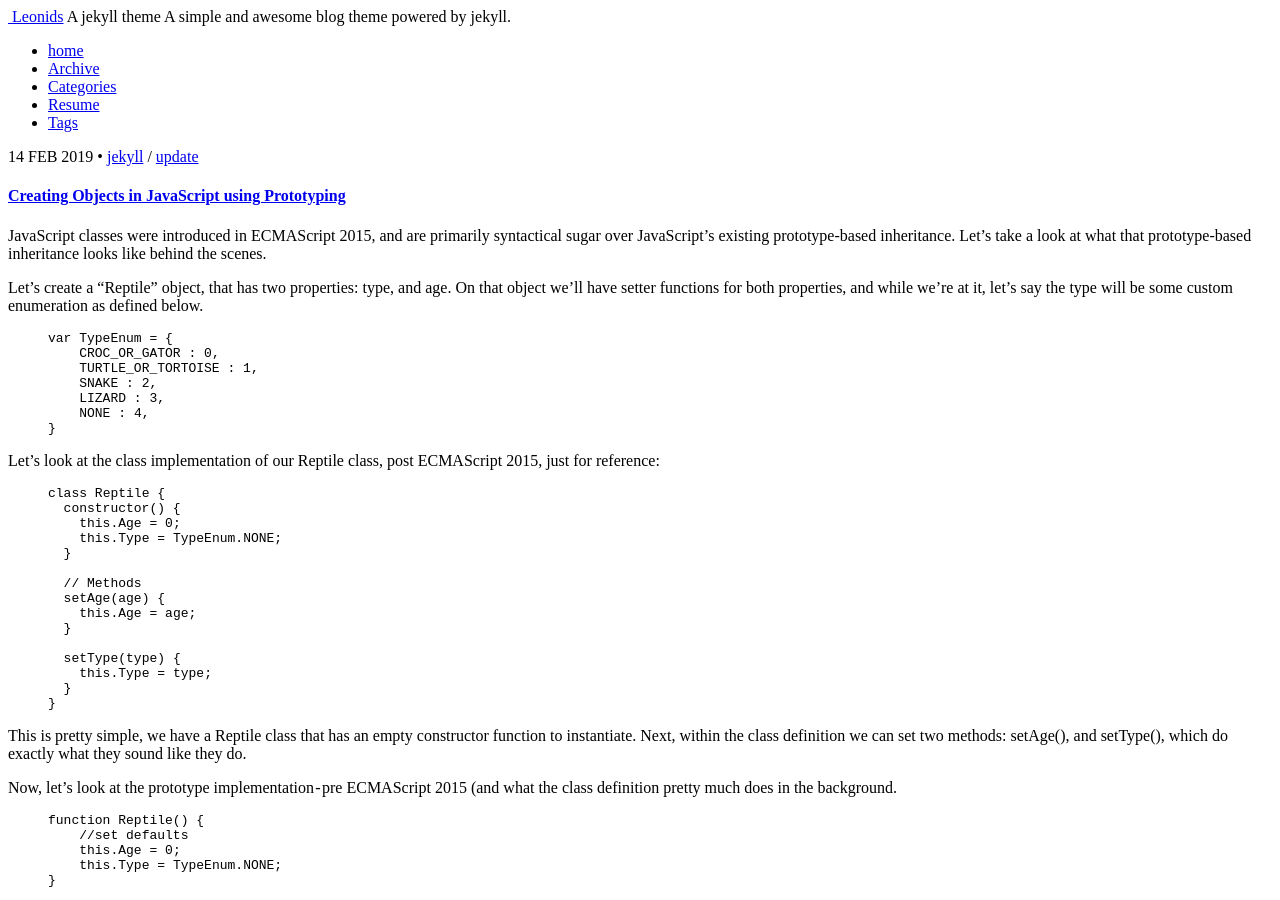
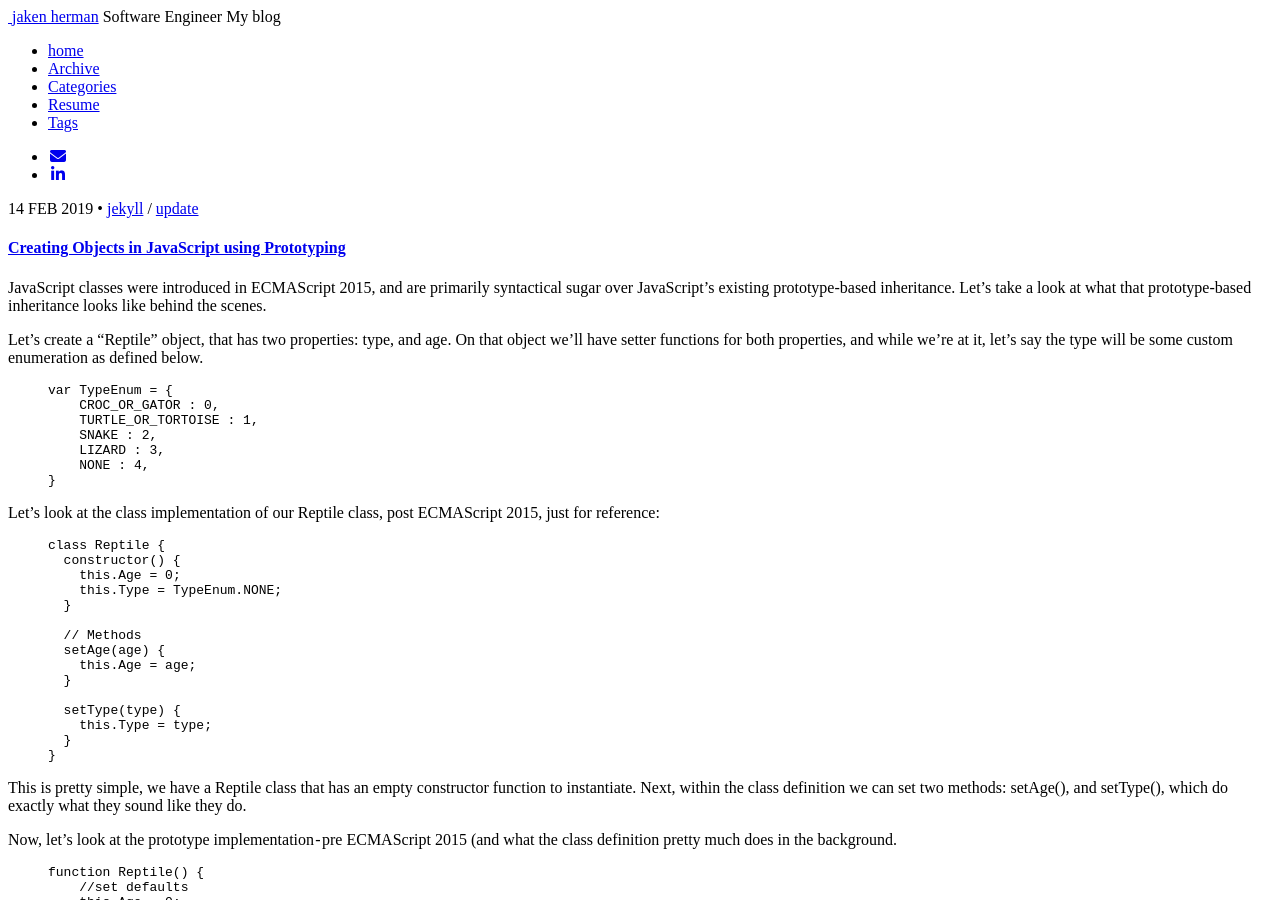
Before and after one commit to JakenHerman/jakenherman.github.io, a Jekyll site: the page built from index.html, in a window 1280 px wide and 900 px high. Built offline with Jekyll 4.4.1, drawn with Linux system fonts in a browser that asks for light colours; nearby versions of some CDN libraries; library files that are not in the unit come from our copies; some of the changed text lies outside the part shown.

Commit message:
named things

```diff
--- a/_config.yml
+++ b/_config.yml
@@ -33,11 +33,11 @@ kramdown:
 ####################################
 #
 owner:
-  name: Leonids
+  name: jaken herman
   avatar: leonids-logo.png
-  job: "A jekyll theme"
-  bio: "A simple and awesome blog theme powered by jekyll."
-  email:
+  job: "Software Engineer"
+  bio: "My blog"
+  email: jakenherman7@gmail.com
   disqus-shortname:
   twitter: #username
   facebook: #username
@@ -51,7 +51,7 @@ owner:
   github: #username
   gitlab: #username
   stackoverflow: #123456/username   from a "http://stackoverflow.com/users/123456/username" link
-  linkedin: #username
+  linkedin: jakenherman
   skype: #username
   xing: #username
   instagram: #username
```
